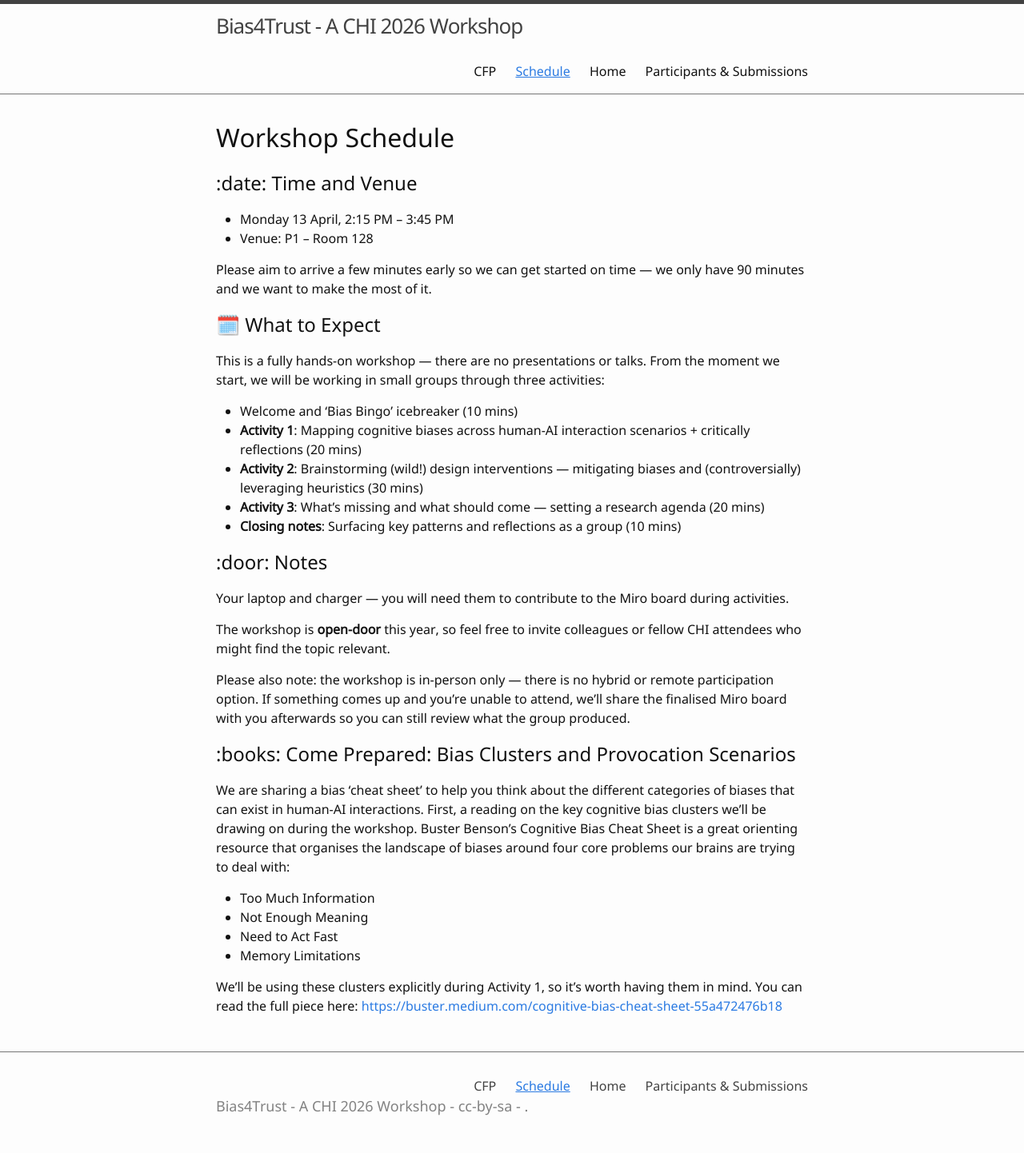
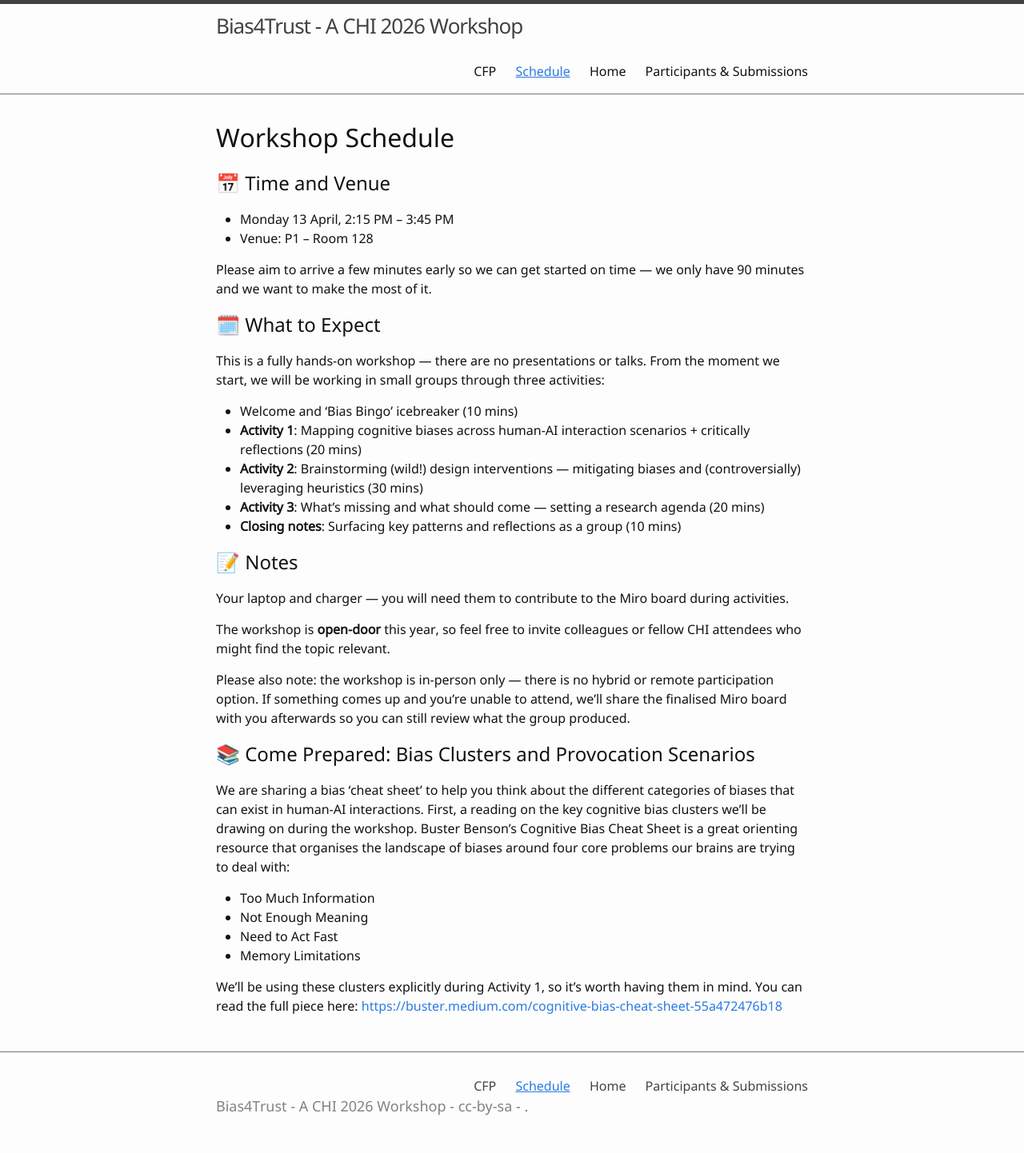
Before and after one commit to chi-bias-trust/chi-bias-trust.github.io, a Jekyll site: the page built from 1-Schedule.md, in a window 1280 px wide. Shown: the whole page at 80% size. Built offline with Jekyll 4.4.1, drawn with Linux system fonts in a browser that asks for light colours; part of the change alters nothing that is shown.

Commit message:
Update 1-Schedule.md

```diff
--- a/1-Schedule.md
+++ b/1-Schedule.md
@@ -4,7 +4,7 @@ nav: true
 ---
 # Workshop Schedule
 
-## :date: Time and Venue
+## 📅 Time and Venue
 
 * Monday 13 April, 2:15 PM – 3:45 PM
 * Venue: P1 – Room 128
@@ -24,7 +24,7 @@ This is a fully hands-on workshop — there are no presentations or talks. From
 * **Closing notes**: Surfacing key patterns and reflections as a group (10 mins)
 
 
-## :door: Notes
+## 📝 Notes
 
 Your laptop and charger — you will need them to contribute to the Miro board during activities.
 
@@ -34,7 +34,7 @@ Please also note: the workshop is in-person only — there is no hybrid or remot
 
 
 
-## :books: Come Prepared: Bias Clusters and Provocation Scenarios
+## 📚 Come Prepared: Bias Clusters and Provocation Scenarios
 
 We are sharing a bias 'cheat sheet' to help you think about the different categories of biases that can exist in human-AI interactions.
 First, a reading on the key cognitive bias clusters we'll be drawing on during the workshop. Buster Benson's Cognitive Bias Cheat Sheet is a great orienting resource that organises the landscape of biases around four core problems our brains are trying to deal with:
```
